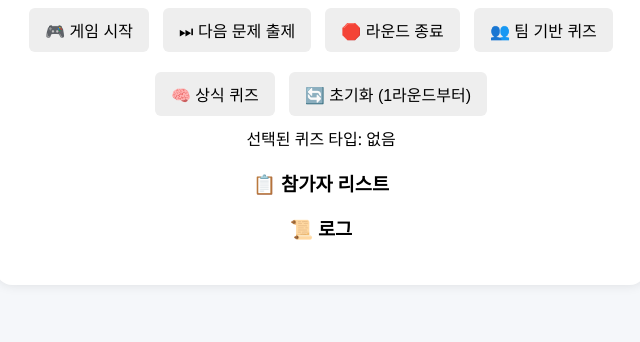
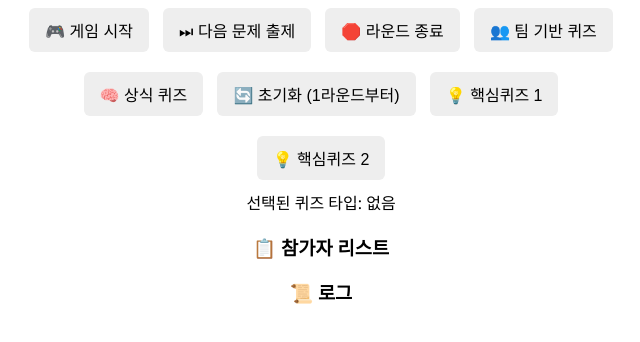
Before and after one commit to Kozes/testox, a website: page public/admin.html in a window 1280 px wide. Shown: the part 140-482 px from the top of the page, without its empty margins (319-959 px from the left). Drawn offline with nearby package versions, Linux system fonts and the light colour scheme; no server answers.

Commit message:
핵심추가

```diff
--- a/public/admin.html
+++ b/public/admin.html
@@ -45,6 +45,9 @@
       <button onclick="setQuizType('team')">👥 팀 기반 퀴즈</button>
       <button onclick="setQuizType('general')">🧠 상식 퀴즈</button>
       <button onclick="resetGame()">🔄 초기화 (1라운드부터)</button>
+      <!-- ✅ 핵심퀴즈 버튼 추가 -->
+      <button onclick="sendCoreQuestion(1)">💡 핵심퀴즈 1</button>
+      <button onclick="sendCoreQuestion(2)">💡 핵심퀴즈 2</button>
     </div>
     <div id="quiz-type-label">선택된 퀴즈 타입: 없음</div>
 
@@ -137,6 +140,16 @@
     socket.on('newParticipant', (data) => {
       renderParticipants(data);
     });
+    // ✅ 핵심퀴즈 전송 함수
+async function sendCoreQuestion(version) {
+  const res = await fetch('/admin/core-question', {
+    method: 'POST',
+    headers: { 'Content-Type': 'application/json' },
+    body: JSON.stringify({ version })
+  });
+  const data = await res.json();
+  log(data.message);
+}
 
     window.onload = () => {
       loadParticipants();
```
